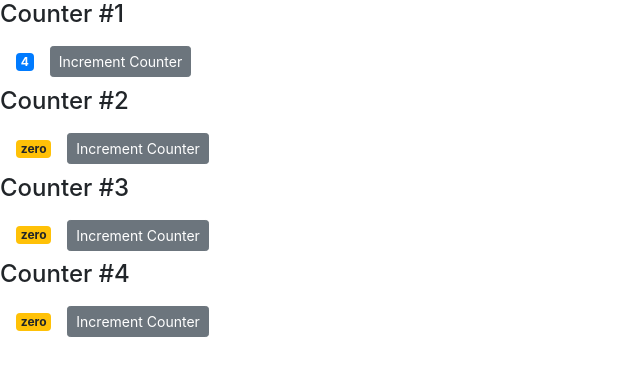
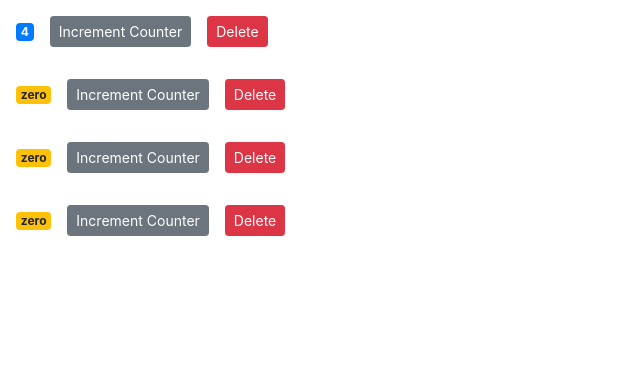
Before and after one commit to Boity-Latakgomo/Hello-React, a React (Create React App) app: page / in a window 1280 px wide. Shown: the top 376 px of the page, without its empty margins (0-640 px from the left). Built offline with nearby package versions, Linux system fonts and the light colour scheme.

Commit message:
added a delete button next to increment buttons

```diff
--- a/src/components/counter.jsx
+++ b/src/components/counter.jsx
@@ -16,17 +16,16 @@
 
     render() {
 
-     console.log(this.props);
         const product = {id:1};
         return(
         <div>
-            {this.props.children}
              <span className={this.getBadgeClasses()}>{this.formatCount()}</span>
              <button
              onClick={ () => this.handleIncrement(product) }
              className="btn btn-secondary btn-sm">
                  Increment Counter
                  </button>
+                 <button className="btn btn-danger btn-sm m-3">Delete</button>
 
         </div>
         );
--- a/src/components/counters.jsx
+++ b/src/components/counters.jsx
@@ -14,9 +14,8 @@
         return (
         <div>
             { this.state.counters.map(counter => (
-            <Counter key={counter.id} value={counter.value}>
-                <h4>Counter #{counter.id}</h4>
-              </Counter>
+            <Counter key={counter.id} value={counter.value} id={counter.id}/>
+
              ))}
         </div>
         );
```
